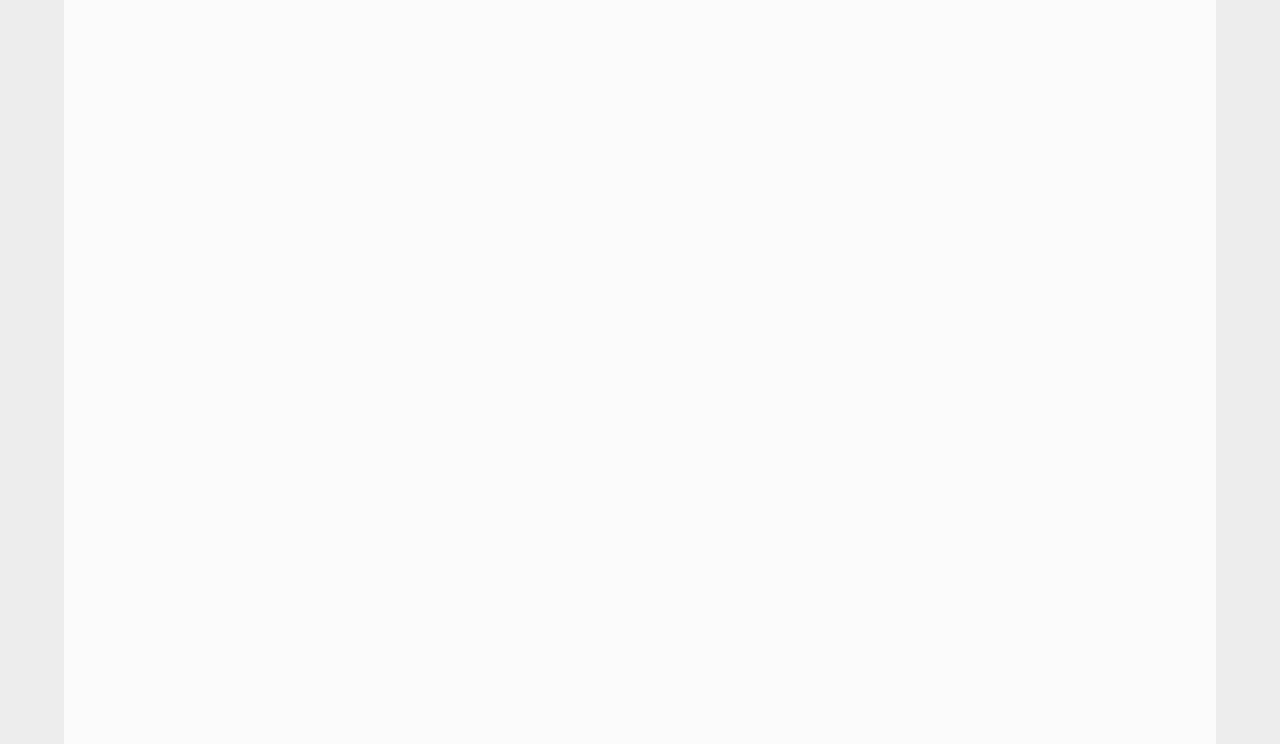
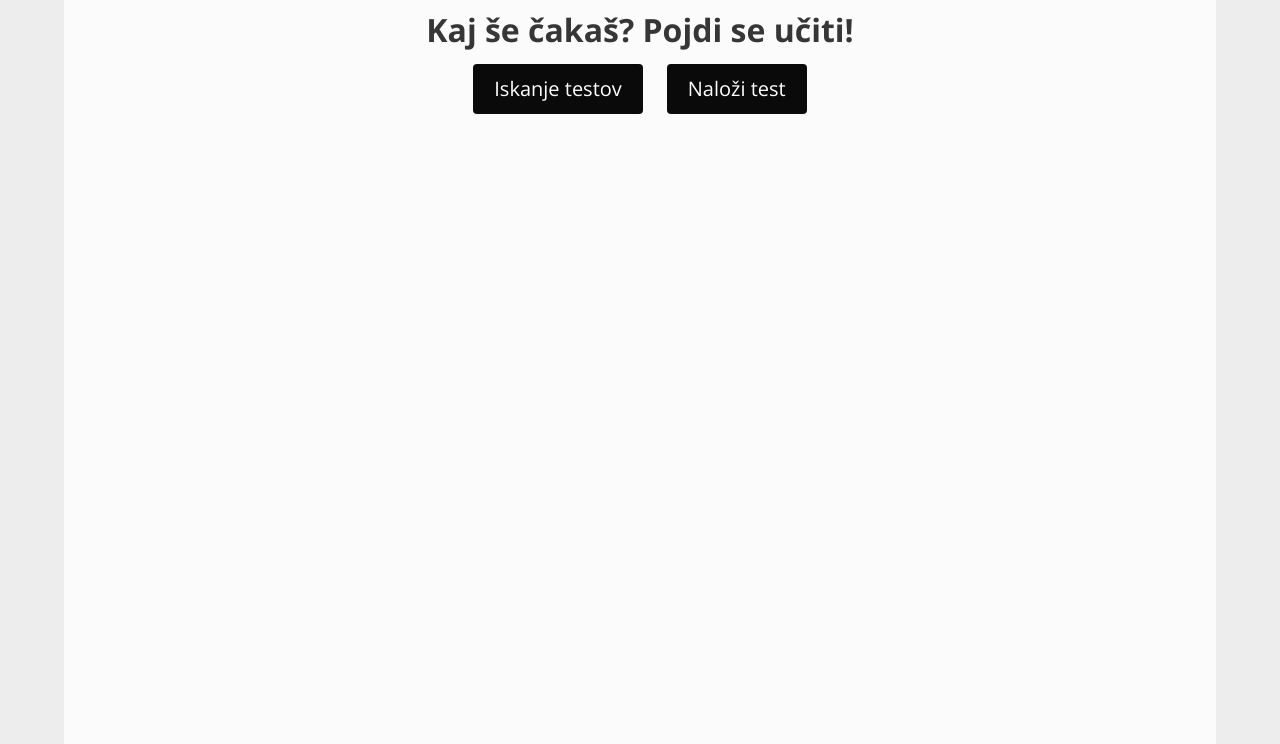
Before and after one commit to filiptrplan/vic-testi, a Django app: page / in a window 1280 px wide. Shown: the part 56-800 px from the top of the page. Run offline with Django 3.2, Linux system fonts and the light colour scheme; style sheets or scripts are compiled from the project's sources; some libraries are stand-ins or nearby versions.

Commit message:
simple homepage

```diff
--- a/victesti/templates/main/index.html
+++ b/victesti/templates/main/index.html
@@ -1 +1,11 @@
 {% extends "main/base.html" %}
+
+{% block content %}
+<div class="has-text-centered">
+<h1>Kaj še čakaš? Pojdi se učiti!</h1>
+<div class="mt-3 buttons is-centered">
+        <a href="/tests/search" class="button mx-3 is-black has-text-weight-light is-medium">Iskanje testov</a>
+        <a href="/tests/upload" class="button mx-3 is-black has-text-weight-light is-medium">Naloži test</a>
+    </div>
+</div>
+{% endblock content %}
```
